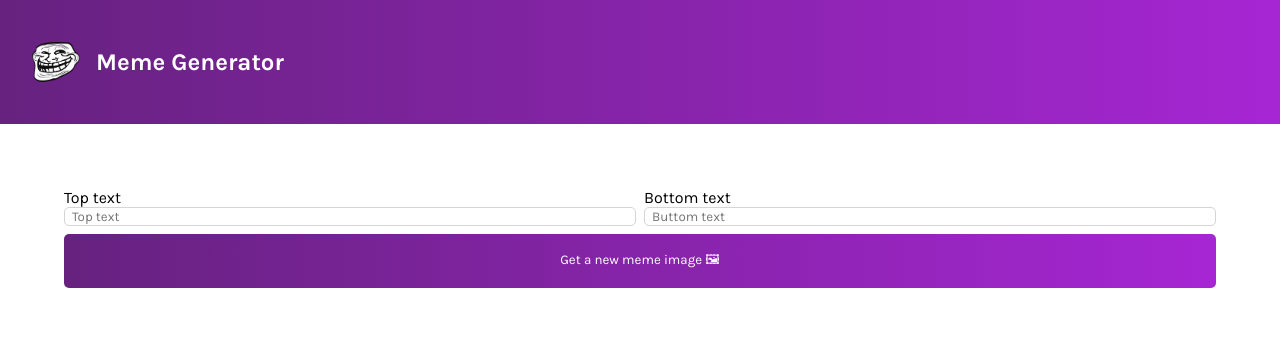
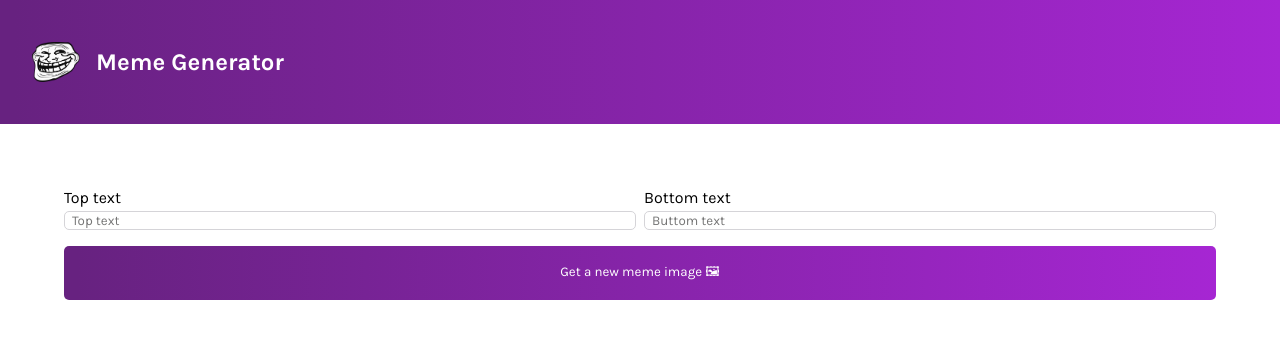
Before and after one commit to Davsan88/meme-generator, a React (Vite) app: page / in a window 1280 px wide. Shown: the top 338 px of the page. Built offline with nearby package versions, Linux system fonts and the light colour scheme.

Commit message:
Update App.css

```diff
--- a/src/App.css
+++ b/src/App.css
@@ -45,9 +45,11 @@ main {
 .form__label {
   display: flex;
   flex-direction: column;
+  margin-bottom: 0.5rem; /* Adjust as needed */
 }
 
 .form__input {
+  margin-top: 0.25rem;
   border-radius: 5px;
   border: 1px solid #D5D4D8;
   text-indent: 5px;
```
